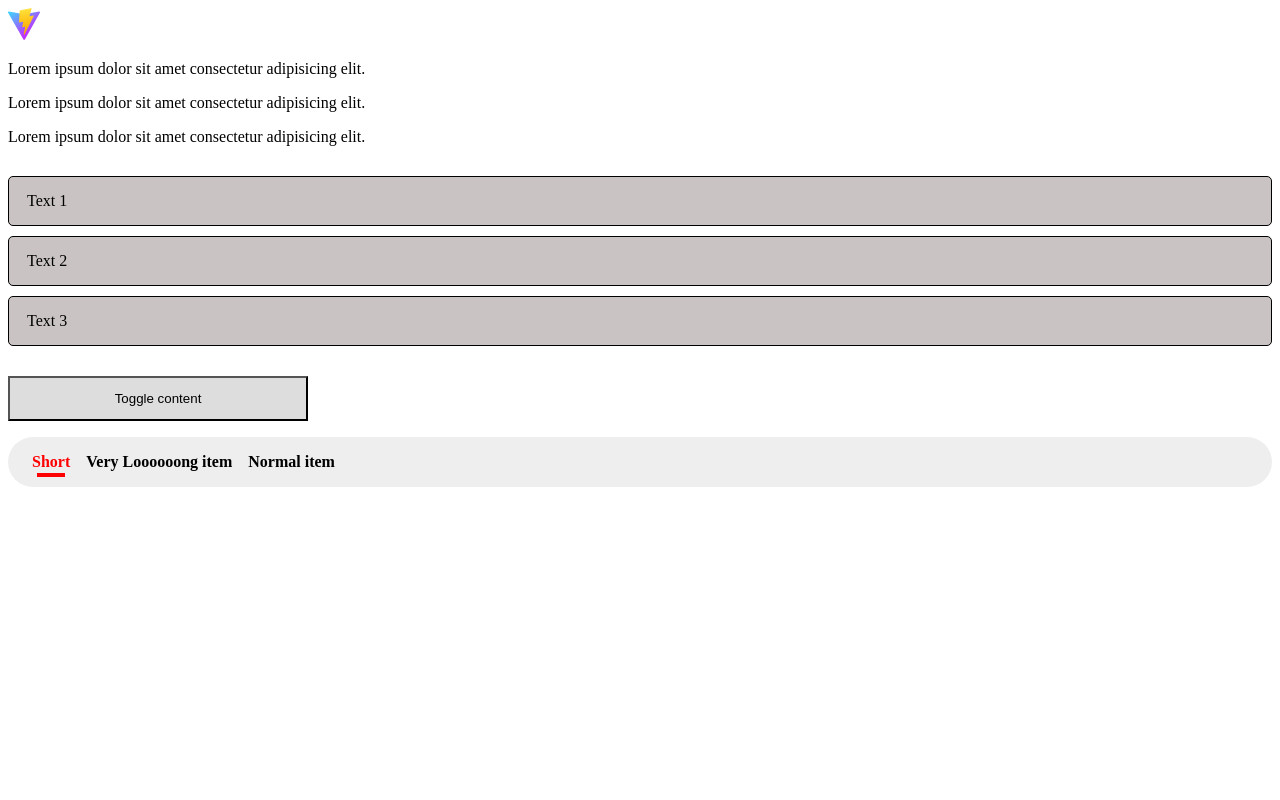
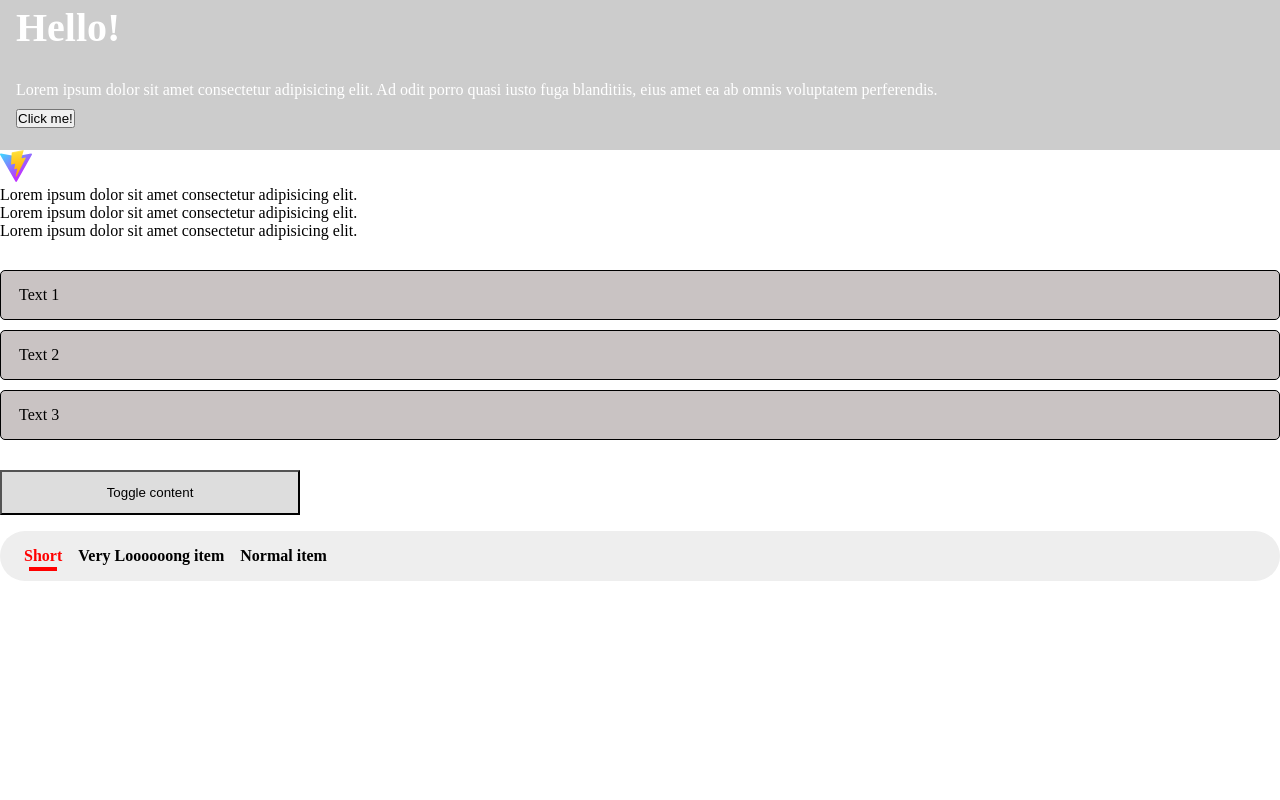
Before and after one commit to shaikouski-arkadzi/framer-motion-playground, a React (Vite) app: page / in a window 1280 px wide. Shown: the top 800 px of the page. Built offline with nearby package versions, Linux system fonts and the light colour scheme.

Commit message:
Add sticky header using framer motion

```diff
--- a/src/App.tsx
+++ b/src/App.tsx
@@ -1,4 +1,4 @@
-import { motion } from "framer-motion";
+import { motion, useTransform, useScroll } from "framer-motion";
 import viteLogo from "/vite.svg";
 
 import "./App.css";
@@ -6,6 +6,7 @@ import AnimateAppearance from "./AnimateAppearance";
 import Menu from "./Menu";
 import Intersaction from "./Intersaction";
 import DragnDrop from "./DragnDrop";
+import { StickyHeader } from "./StickyHeader";
 
 function App() {
   const pVariants = {
@@ -26,8 +27,14 @@ function App() {
 
   const items = ["Text 1", "Text 2", "Text 3"];
 
+  const { scrollY } = useScroll();
+
+  const offsetY = [0, 300];
+  const marginTop = useTransform(scrollY, offsetY, offsetY);
+
   return (
     <>
+      <StickyHeader offsetY={offsetY} scrollY={scrollY} />
       <motion.img
         src={viteLogo}
         className="logo"
@@ -41,6 +48,7 @@ function App() {
           repeatType: "reverse",
           type: "spring",
         }}
+        style={{ marginTop }}
       />
       <motion.p whileHover={{ color: "red" }}>
         Lorem ipsum dolor sit amet consectetur adipisicing elit.
--- a/src/DragnDrop.css
+++ b/src/DragnDrop.css
@@ -1,8 +1,6 @@
 ul,
 li {
   list-style: none;
-  padding: 0;
-  margin: 0;
 }
 
 ul {
--- /dev/null
+++ b/src/StickyHeader.tsx
@@ -0,0 +1,61 @@
+import { motion, useTransform, MotionValue } from "framer-motion";
+
+type StickyHeaderProps = {
+  offsetY: number[];
+  scrollY: MotionValue<number>;
+};
+
+export const StickyHeader = ({ offsetY, scrollY }: StickyHeaderProps) => {
+  const heightSizes = [150, 50];
+  const fontSizes = ["40px", "20px"];
+
+  const height = useTransform(scrollY, offsetY, heightSizes);
+  const fontSize = useTransform(scrollY, offsetY, fontSizes);
+  const pOpacity = useTransform(scrollY, [20, 150], [1, 0]);
+  const btnOpacity = useTransform(scrollY, [135, 300], [0, 1]);
+
+  return (
+    <motion.header
+      className="header"
+      style={{
+        height,
+      }}
+    >
+      <div className="flex">
+        <motion.h2
+          style={{
+            fontSize,
+          }}
+        >
+          Hello!
+        </motion.h2>
+        <motion.button
+          style={{
+            marginLeft: "auto",
+            opacity: btnOpacity,
+          }}
+        >
+          Click me!
+        </motion.button>
+      </div>
+      <motion.p
+        style={{
+          marginTop: "30px",
+          opacity: pOpacity,
+        }}
+      >
+        Lorem ipsum dolor sit amet consectetur adipisicing elit. Ad odit porro
+        quasi iusto fuga blanditiis, eius amet ea ab omnis voluptatem
+        perferendis.
+        <button
+          style={{
+            display: "block",
+            marginTop: "10px",
+          }}
+        >
+          Click me!
+        </button>
+      </motion.p>
+    </motion.header>
+  );
+};
--- a/src/index.css
+++ b/src/index.css
@@ -1,3 +1,23 @@
 * {
   box-sizing: border-box;
+  margin: 0;
+  padding: 0;
 }
+
+header {
+  background-color: #ccc;
+  color: white;
+  padding: 0.25rem 1rem;
+  position: sticky;
+  top: 0;
+  width: 100%;
+  overflow: hidden;
+  z-index: 1;
+}
+
+.flex {
+  display: flex;
+  flex-direction: row;
+  gap: 1rem;
+  align-items: center;
+}
```
